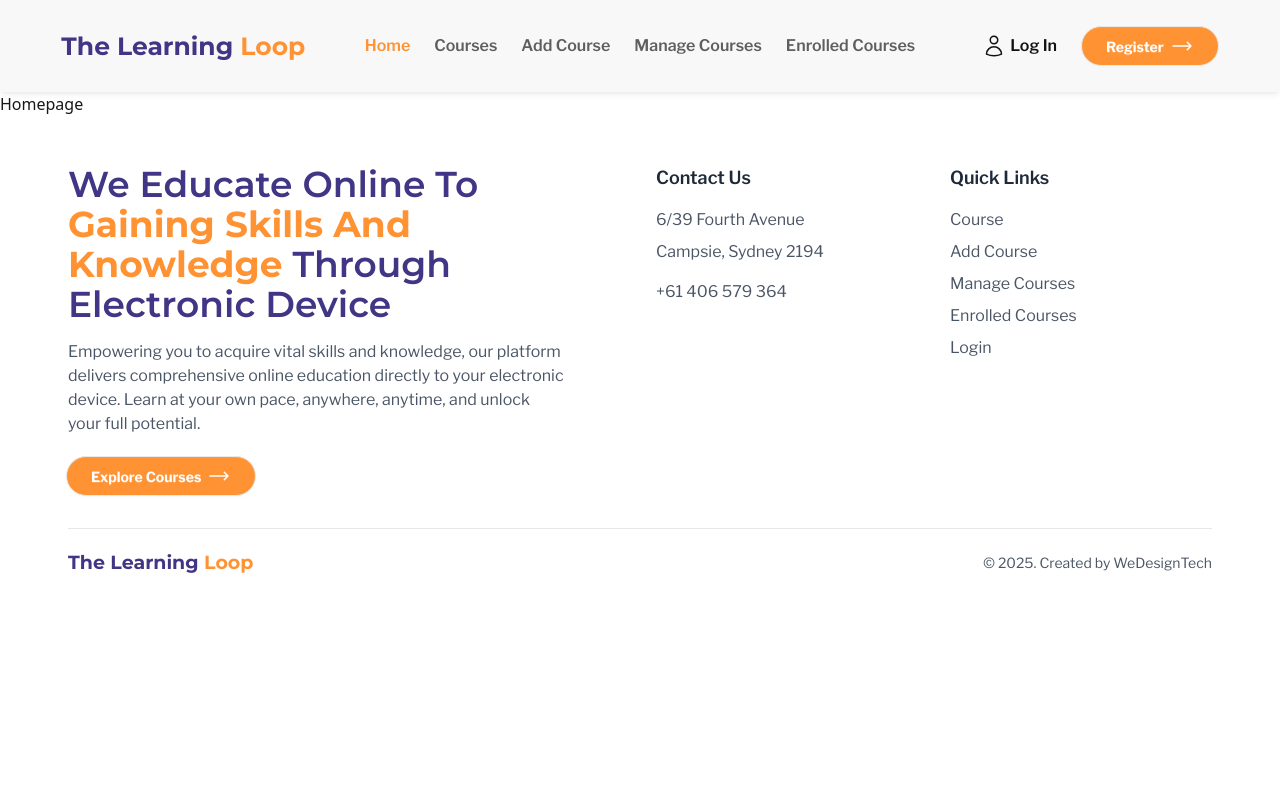
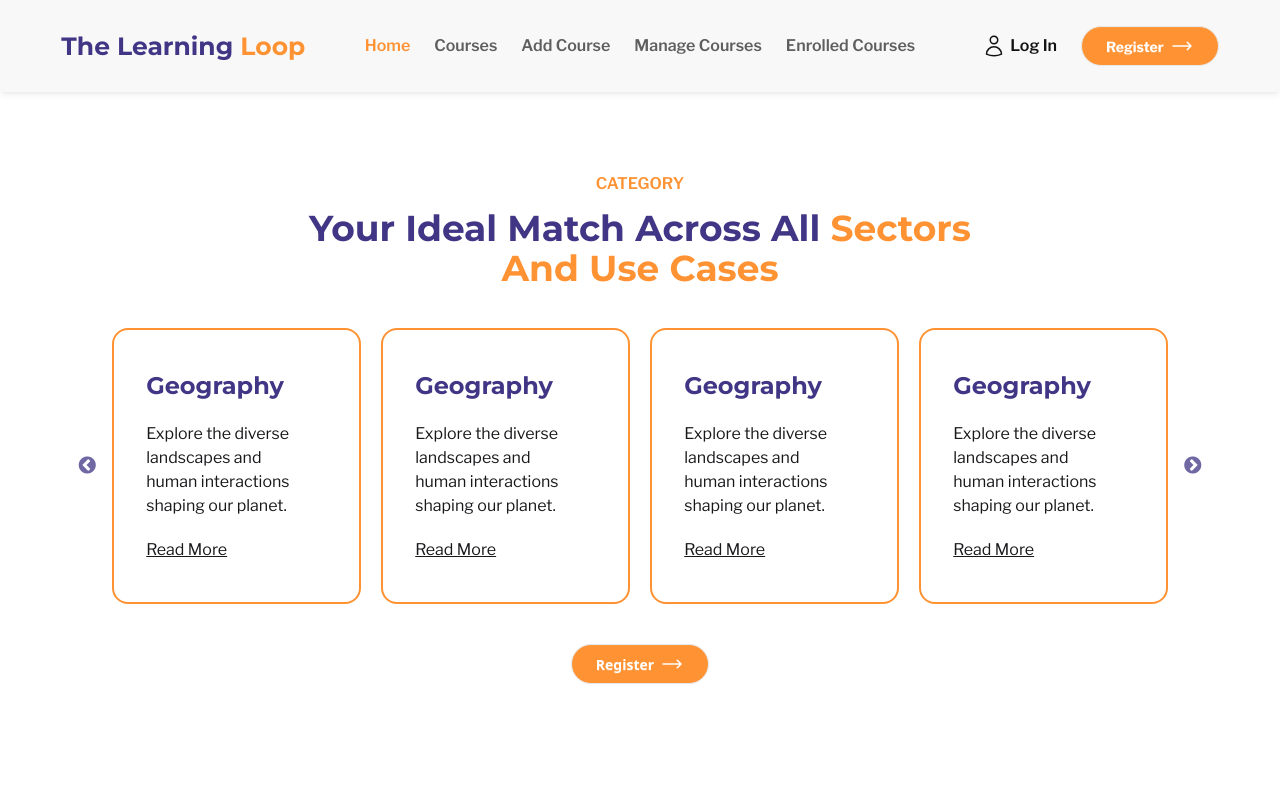
Before and after one commit to akiburrchoton/cms-client, a React (Vite) app: page / in a window 1280 px wide. Shown: the top 800 px of the page. Built offline with nearby package versions, Linux system fonts and the light colour scheme.

Commit message:
Added React Slick Slider

```diff
--- a/package.json
+++ b/package.json
@@ -15,6 +15,8 @@
     "react": "^19.1.0",
     "react-dom": "^19.1.0",
     "react-router": "^7.6.2",
+    "react-slick": "^0.30.3",
+    "slick-carousel": "^1.8.1",
     "tailwindcss": "^4.1.8"
   },
   "devDependencies": {
--- /dev/null
+++ b/src/Components/Other/HomeSlider.jsx
@@ -0,0 +1,106 @@
+import React, { useRef } from "react";
+import Slider from "react-slick";
+import "slick-carousel/slick/slick.css";
+import "slick-carousel/slick/slick-theme.css";
+
+export default function HomeSlider() {
+  let sliderRef = useRef(null);
+  const play = () => {
+    sliderRef.slickPlay();
+  };
+  const pause = () => {
+    sliderRef.slickPause();
+  };
+  const settings = {
+    className: "center",
+    infinite: true,
+    centerPadding: "60px",
+    slidesToShow: 4,
+    slidesToScroll: 1,
+    swipeToSlide: true,
+    autoplay: true,
+    autoplaySpeed: 3000,
+    pauseOnHover: true,
+  };
+
+  return (
+    <div className=" w-11/12">
+      <div className="slider-container ">
+        <Slider ref={(slider) => (sliderRef = slider)} {...settings}>
+          <div className="font-libre text-left border-2 border-[#FF9232] rounded-2xl py-10 pl-8 pr-15 mr-10">
+            <h3 className="text-brand font-montserrat font-bold text-2xl mb-5">
+              Geography
+            </h3>
+            <p className="mb-5">
+              Explore the diverse landscapes and human interactions shaping our
+              planet.
+            </p>
+            <a href="" className="underline">
+              Read More
+            </a>
+          </div>
+          <div className="font-libre text-left border-2 border-[#FF9232] rounded-2xl py-10 pl-8 pr-15 mr-10">
+            <h3 className="text-brand font-montserrat font-bold text-2xl mb-5">
+              Geography
+            </h3>
+            <p className="mb-5">
+              Explore the diverse landscapes and human interactions shaping our
+              planet.
+            </p>
+            <a href="" className="underline">
+              Read More
+            </a>
+          </div>
+          <div className="font-libre text-left border-2 border-[#FF9232] rounded-2xl py-10 pl-8 pr-15 mr-10">
+            <h3 className="text-brand font-montserrat font-bold text-2xl mb-5">
+              Geography
+            </h3>
+            <p className="mb-5">
+              Explore the diverse landscapes and human interactions shaping our
+              planet.
+            </p>
+            <a href="" className="underline">
+              Read More
+            </a>
+          </div>
+          <div className="font-libre text-left border-2 border-[#FF9232] rounded-2xl py-10 pl-8 pr-15 mr-10">
+            <h3 className="text-brand font-montserrat font-bold text-2xl mb-5">
+              Geography
+            </h3>
+            <p className="mb-5">
+              Explore the diverse landscapes and human interactions shaping our
+              planet.
+            </p>
+            <a href="" className="underline">
+              Read More
+            </a>
+          </div>
+          <div className="font-libre text-left border-2 border-[#FF9232] rounded-2xl py-10 pl-8 pr-15 mr-10">
+            <h3 className="text-brand font-montserrat font-bold text-2xl mb-5">
+              Geography
+            </h3>
+            <p className="mb-5">
+              Explore the diverse landscapes and human interactions shaping our
+              planet.
+            </p>
+            <a href="" className="underline">
+              Read More
+            </a>
+          </div>
+          <div className="font-libre text-left border-2 border-[#FF9232] rounded-2xl py-10 pl-8 pr-15 mr-10">
+            <h3 className="text-brand font-montserrat font-bold text-2xl mb-5">
+              Geography
+            </h3>
+            <p className="mb-5">
+              Explore the diverse landscapes and human interactions shaping our
+              planet.
+            </p>
+            <a href="" className="underline">
+              Read More
+            </a>
+          </div>
+        </Slider>
+      </div>
+    </div>
+  );
+}
--- a/src/Pages/Homepage.jsx
+++ b/src/Pages/Homepage.jsx
@@ -1,7 +1,48 @@
 import React from "react";
+import HomeSlider from "../Components/Other/HomeSlider";
+import { NavLink } from "react-router";
 
 function Homepage() {
-  return <div>Homepage</div>;
+  return (
+    <div className="w-fulljustify-center">
+      {/* Slider Section  */}
+      <section className="w-11/12 mx-auto  flex flex-col items-center text-center py-20">
+        <div className="max-w-4/7 mb-10">
+          <p className="font-libre font-semibold text-orange mb-3">CATEGORY</p>
+          <h1 className="text-4xl font-bold text-brand font-montserrat">
+            Your Ideal Match Across All{" "}
+            <span className="text-4xl font-bold text-orange">
+              Sectors And Use Cases
+            </span>
+          </h1>
+        </div>
+
+        <HomeSlider></HomeSlider>
+
+        <div className="mt-10">
+          <NavLink to="/register">
+            <button className="btn bg-(--color-orange) text-white font-bold rounded-full px-6">
+              <span>Register</span>
+              <svg
+                xmlns="http://www.w3.org/2000/svg"
+                fill="none"
+                viewBox="0 0 24 24"
+                stroke-width="1.5"
+                stroke="currentColor"
+                class="size-6"
+              >
+                <path
+                  stroke-linecap="round"
+                  stroke-linejoin="round"
+                  d="M17.25 8.25 21 12m0 0-3.75 3.75M21 12H3"
+                />
+              </svg>
+            </button>
+          </NavLink>
+        </div>
+      </section>
+    </div>
+  );
 }
 
 export default Homepage;
--- a/src/Routes/Router.jsx
+++ b/src/Routes/Router.jsx
@@ -1,6 +1,7 @@
 import { createBrowserRouter } from "react-router";
 import App from "../App";
 import Homepage from "../Pages/Homepage";
+import HomeSlider from "../Components/Other/HomeSlider";
 
 export const router = createBrowserRouter([
   {
--- a/src/index.css
+++ b/src/index.css
@@ -1,4 +1,6 @@
+
 @import url('https://fonts.googleapis.com/css2?family=Libre+Franklin:ital,wght@0,100..900;1,100..900&family=Montserrat:ital,wght@0,100..900;1,100..900&display=swap');
+
 @import "tailwindcss";
 @plugin "daisyui" {
    themes: light --default, dark --prefersdark;
@@ -24,3 +26,14 @@
   background-color: transparent;
   color: #413685;
 }
+.slick-prev:before, .slick-next:before{
+  color: var(--color-brand)!important;
+}
+/*
+.slick-slide{
+  margin-right: 30px;
+} */
+
+.slick-slide > div {
+  padding: 0 10px;
+}
```
Also changed, not shown: 1 other file (tests, documents, lock files or other folders).
